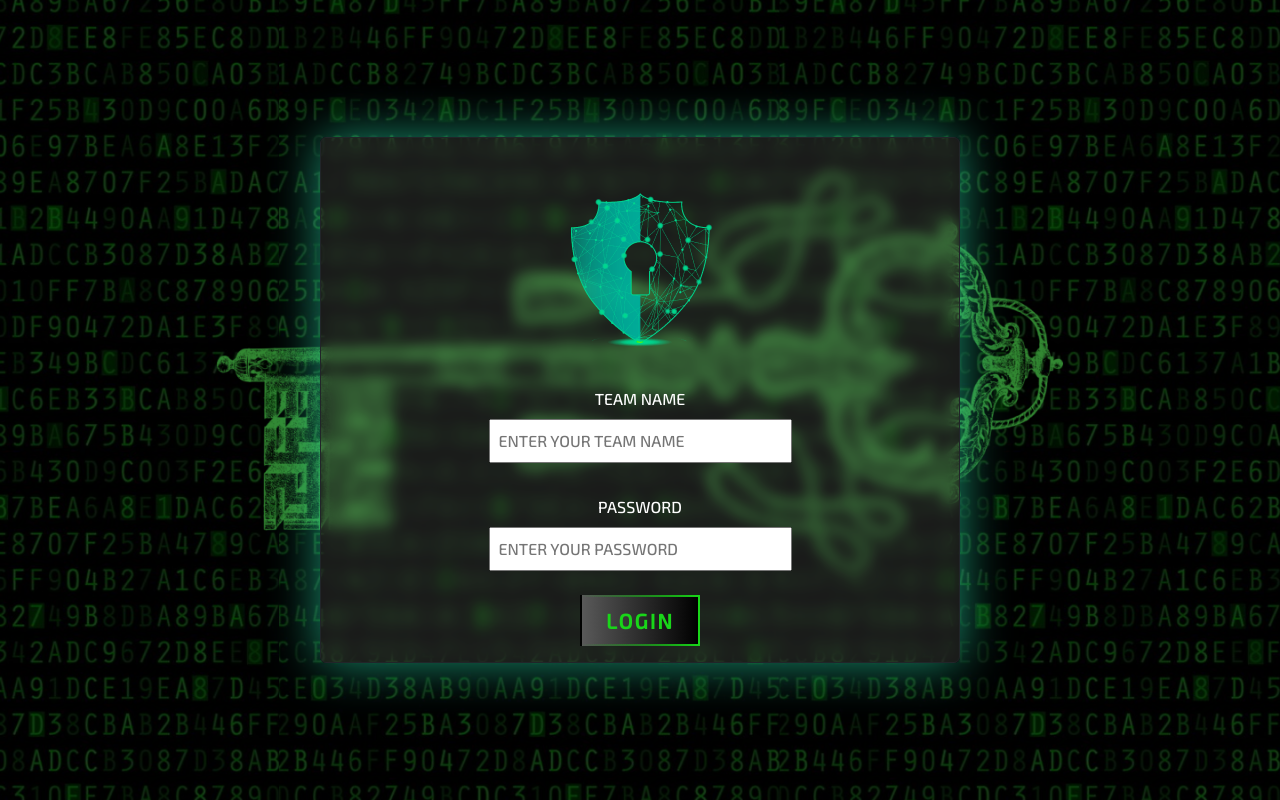
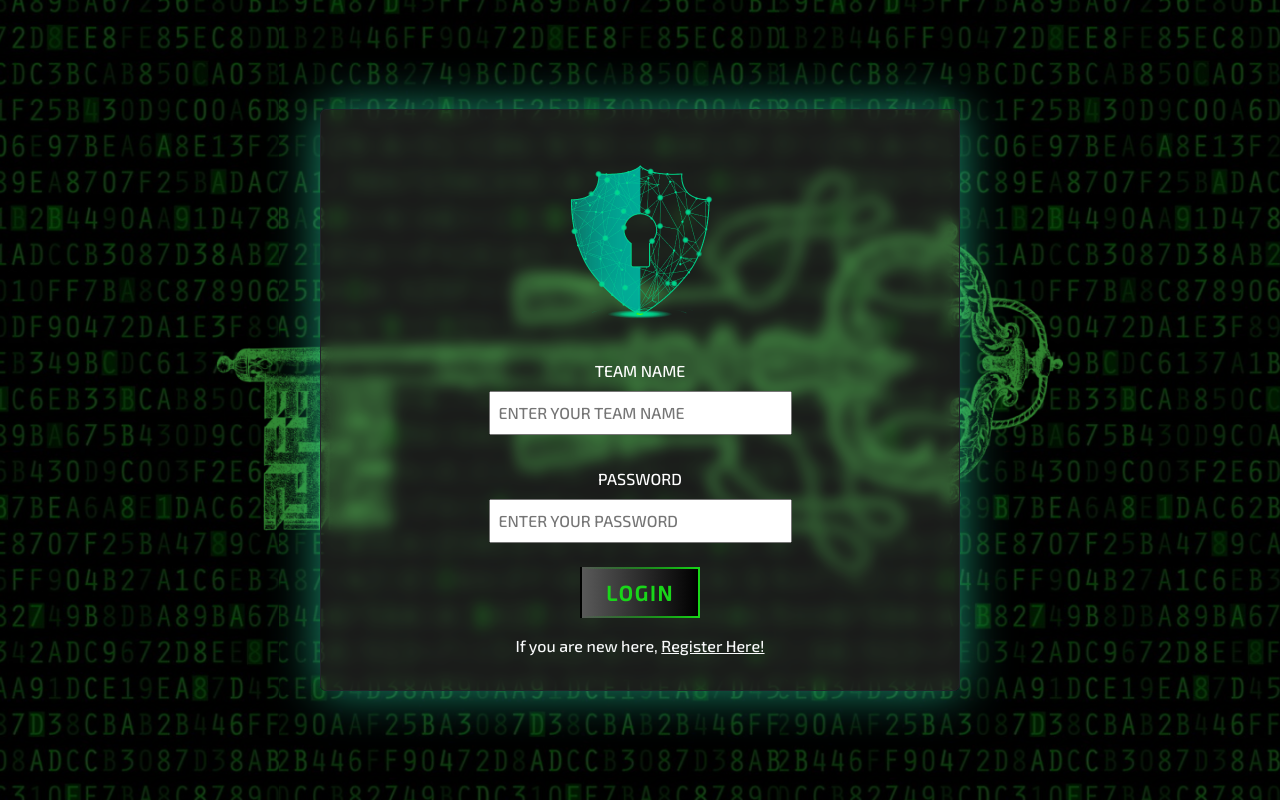
Before and after one commit to yashnerkar/locknkey-1, a React (Create React App) app in the folder client/: page /login in a window 1280 px wide. Built offline with nearby package versions, Linux system fonts and the light colour scheme.

Commit message:
update login links

```diff
--- a/client/src/components/Login.jsx
+++ b/client/src/components/Login.jsx
@@ -62,6 +62,8 @@ const Login = () => {
           <button className="startBtn px-4 py-2" type="submit">
             LOGIN
           </button>
+          <p className="text-light mt-3">If you are new here,&nbsp;<a className="text-light" href="/register">Register Here!</a></p>
+
         </form>
       </div>
     </div>
--- a/client/src/components/Register.jsx
+++ b/client/src/components/Register.jsx
@@ -74,6 +74,7 @@ const Register = () => {
           <button className="startBtn px-4 py-2" type="submit">
             REGISTER
           </button>
+          <p className="text-light">If already registered, &nbsp;<a className="text-light" href="/login">Login Here!</a></p>
         </form>
       </div>
     </div>
```
